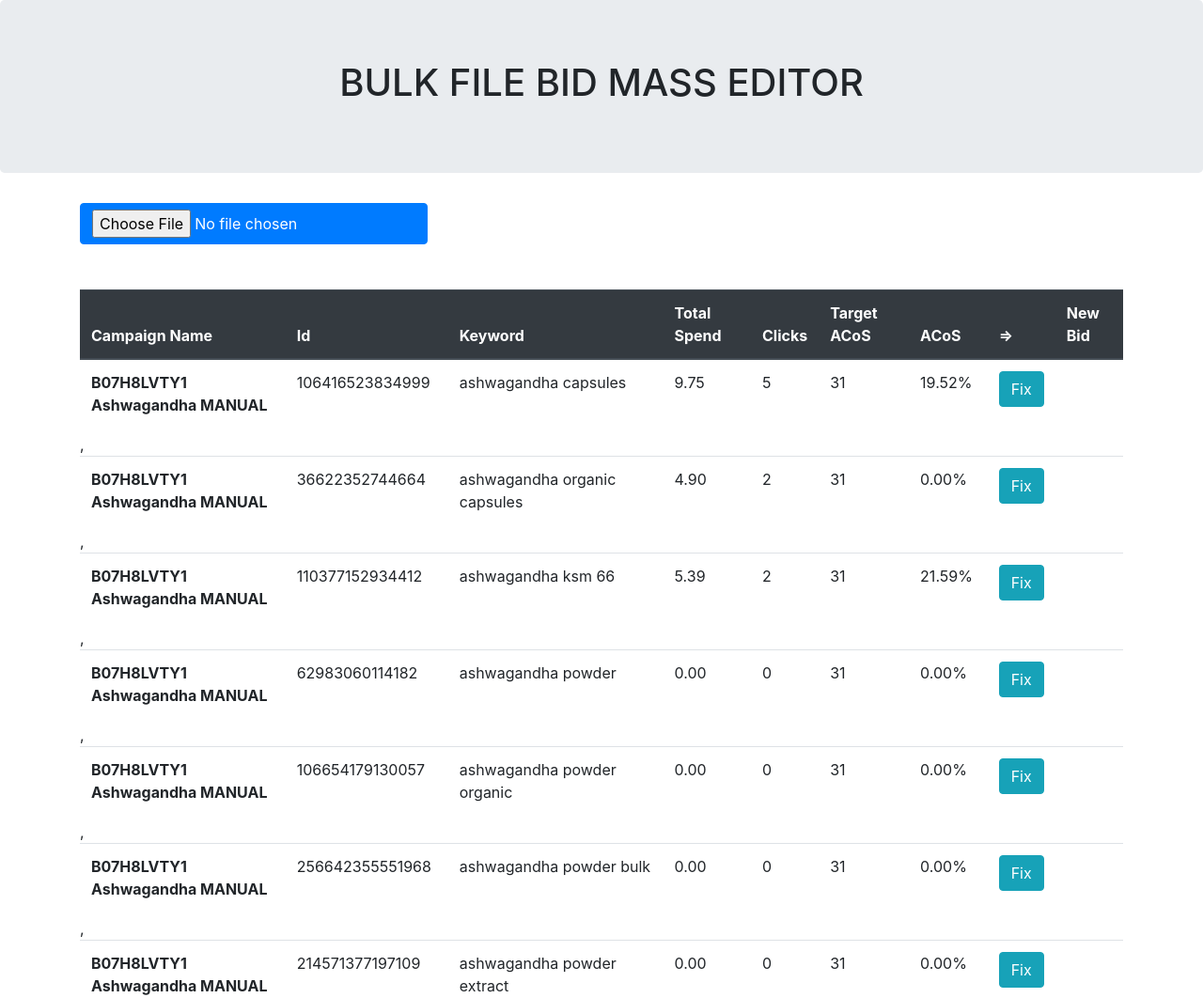
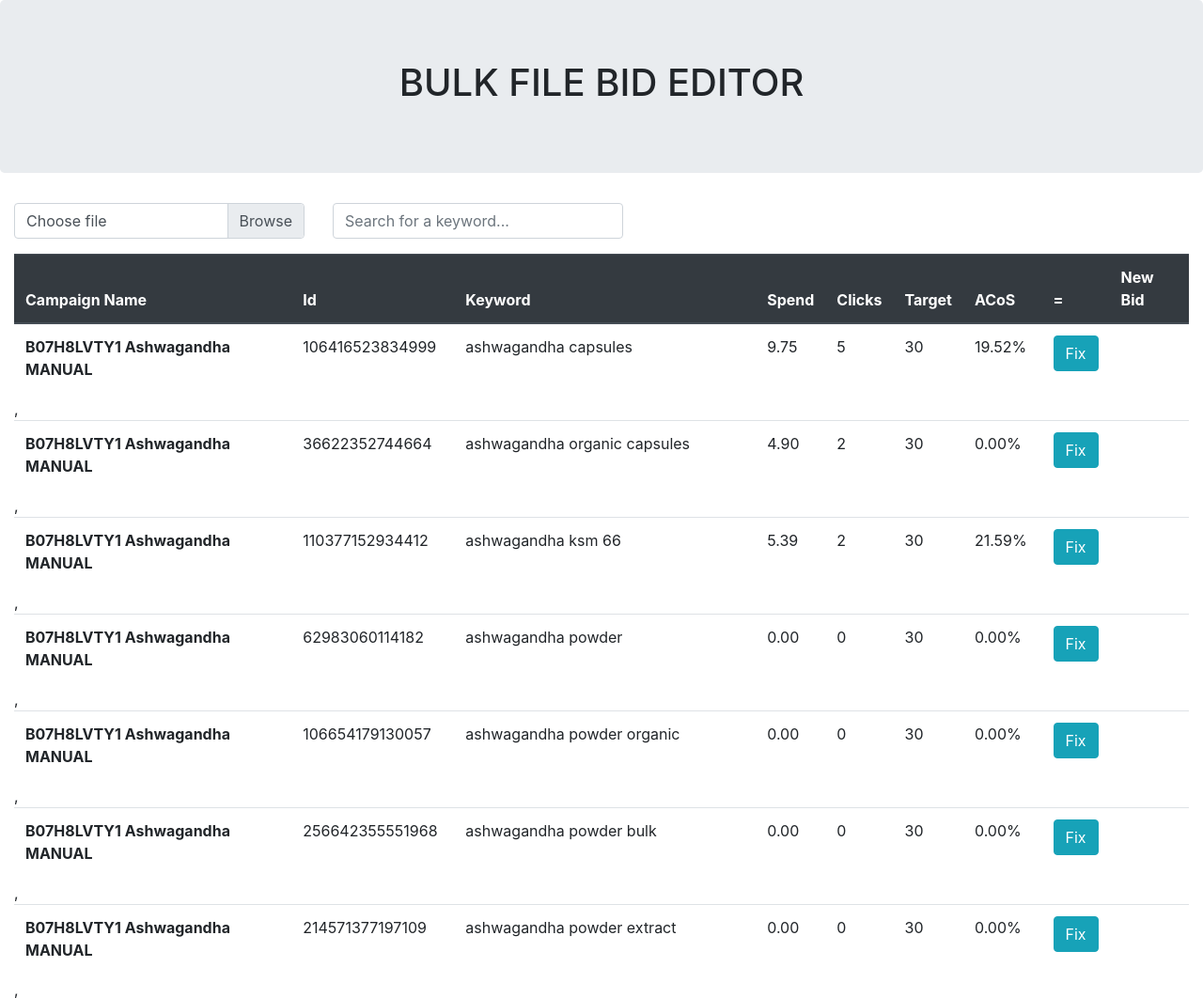
Before and after one commit to Yariandres/Portfolio-projects, a plain HTML site: page amazonSearchTermData/index.html in a window 1280 px wide. Shown: the top 1062 px of the page at 94% size. Drawn offline with nearby package versions, Linux system fonts and the light colour scheme.

Commit message:
adding search keyword field

```diff
--- a/amazonSearchTermData/index.html
+++ b/amazonSearchTermData/index.html
@@ -6,7 +6,7 @@
   <meta name="viewport" content="width=device-width, initial-scale=1.0">
   <meta http-equiv="X-UA-Compatible" content="ie=edge">
   <title>
-    Amazon Bulk File Bid Mass Editor
+    Amazon Bulk File Bid Editor
   </title>
 
   <link rel="stylesheet" href="https://stackpath.bootstrapcdn.com/bootstrap/4.3.1/css/bootstrap.min.css"
@@ -15,23 +15,40 @@
 
 <body>
   <div class="jumbotron">
-    <h1 class="text-center text-uppercase">Bulk File Bid Mass Editor</h1>
+    <h1 class="text-center text-uppercase">Bulk File Bid Editor</h1>
   </div>
-  <div class="container">
-    <input class="btn btn-primary mb-5" id="fileupload" type="file" />
+  <div class="container-fluid">
 
+    <div class="input-group mb-3">
+      <div class="row">
+        <div class="col">
+          <div class="custom-file">
+            <input type="file" class="custom-file-input">
+            <label class="custom-file-label" for="inputGroupFile01">Choose file</label>
+          </div>
+        </div>
+
+        <div class="col">
+          <input type="text" class="form-control" id="keywordSearch" placeholder="Search for a keyword...">
+        </div>
+      </div>
+    </div>
+
+    <div class="row">
+      <div class="col-md-12">
         <table id="tableId" class="table table-hover">
           <thead class="thead-dark">
             <tr id="tableTeaders">
               <th scope="col">Campaign Name</th>
               <th scope="col">Id</th>
               <th scope="col">Keyword</th>
-          <th scope="col">Total Spend</th>
+              <th scope="col">Spend</th>
               <th scope="col">Clicks</th>
-          <th scope="col">Target ACoS</th>
+              <th scope="col">Target</th>
               <th scope="col">ACoS</th>
-          <th scope="col">=></th>
+              <th scope="col">=</th>
               <th scope="col">New Bid</th>
+
             </tr>
           </thead>
 
@@ -40,6 +57,8 @@
           </tbody>
 
         </table>
+      </div>
+    </div>
     <button type="submit" class="btn btn-primary">Download Bulk File</button>
   </div>
   <script src="https://code.jquery.com/jquery-3.3.1.slim.min.js"
@@ -53,6 +72,9 @@
     </script>
   <script src="js/app.js"></script>
 
+
+
+
 </body>
 
 </html>
--- a/amazonSearchTermData/js/app.js
+++ b/amazonSearchTermData/js/app.js
@@ -14,7 +14,7 @@ createDataList =  rowList => {
         <td>${rowData.KeywordorProductTargeting}</td>
         <td id="spend">${rowData.Spend}</td>
         <td id="clicks">${rowData.Clicks}</td>
-        <td id="targetACoS">31</td>
+        <td id="targetACoS">30</td>
         <td id="currentAcos">${rowData.ACoS}</td>
         <td>
           <p id="btnAction" class="btn btn-info" onclick="addRowHandlers()">
```
Lines whose indentation alone changed are shown as unchanged.
